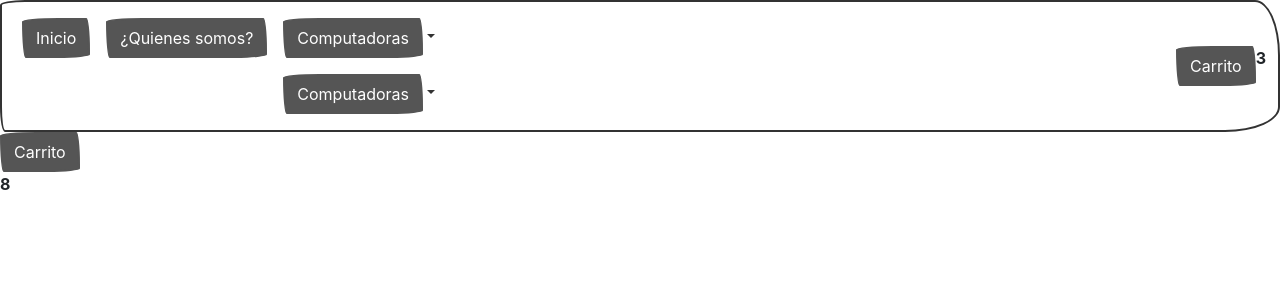
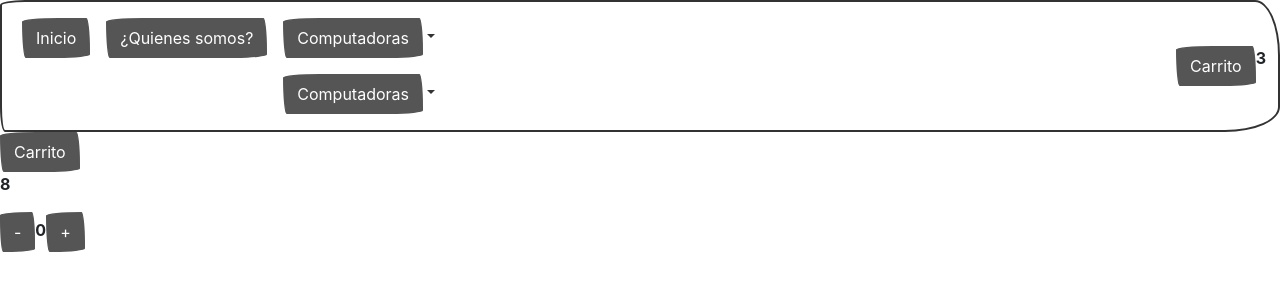
Before and after one commit to MiguelT21/PreEntregas-TorresCoronado, a React (Create React App) app: page / in a window 1280 px wide. Shown: the top 300 px of the page. Built offline with nearby package versions, Linux system fonts and the light colour scheme; a web font is replaced by a local one.

Commit message:
Avances clase , sin contador completo

```diff
--- a/src/components/App.jsx
+++ b/src/components/App.jsx
@@ -1,11 +1,13 @@
 import React from 'react';
 import CartWidget from './CartWidget/CartWidget';
 import Navbar from './Navbar/Navbar';
+import Counter from './Counter/Counter';
 const App = () => {
   return (
     <div>
       <Navbar/>
       <CartWidget cantObj={8}/>
+      <Counter/>
     </div>
   )
 }
--- /dev/null
+++ b/src/components/Counter/Counter.jsx
@@ -0,0 +1,20 @@
+import React from 'react';
+import { useState } from 'react';
+const Counter = () => {
+  const valor=0;
+  const [contador, setContador] = useState(0);
+  const masCont= () => setContador(contador+1);
+  const menosCont= ()=>setContador(contador-1);
+  return (
+
+    <>
+      <button className='btn btn-dark' onClick={() =>menosCont()}>-</button>
+        {contador}
+      <button className='btn btn-dark' onClick={()=> masCont()}>+</button>
+
+
+    </>
+  );
+}
+
+export default Counter;
```
